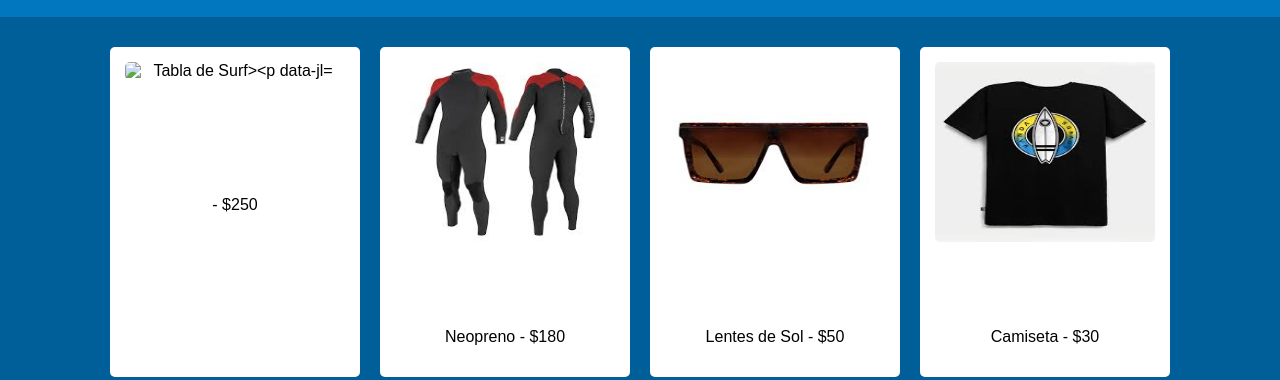
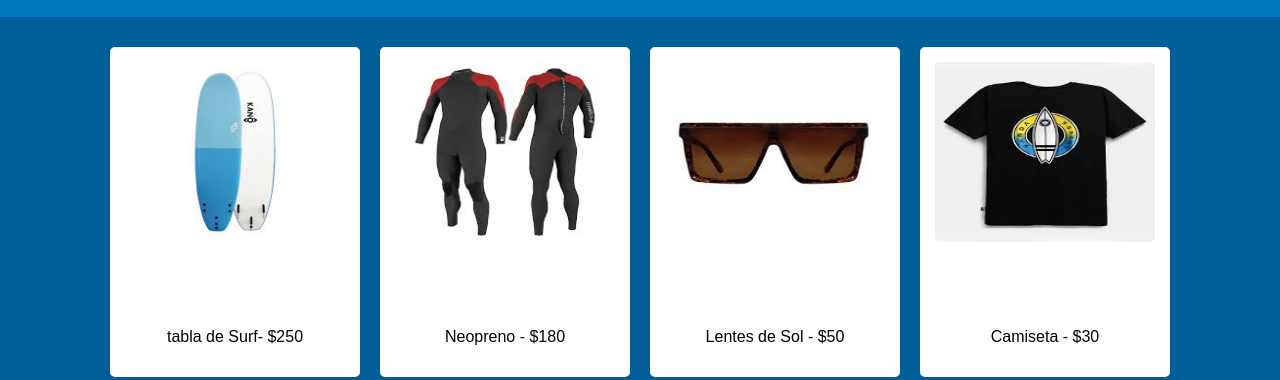
Before and after one commit to seanpaulnely/seanpaulnely, a plain HTML site: page index.html in a window 1280 px wide. Shown: the part 458-838 px from the top of the page. Drawn offline with Linux system fonts and the light colour scheme.

Commit message:
Add files via upload

```diff
--- a/index.html
+++ b/index.html
@@ -106,7 +106,7 @@
     </div>
 
     <div class="productos">
-        <div class="producto"><img src="tabla de surf" alt="Tabla de Surf><p>- $250</p></div>
+        <div class="producto"><img src="images.jpeg" alt="Tabla de Surf"><p>tabla de Surf- $250</p></div>
         <div class="producto"><img src="neopreno.jpeg" alt="Neopreno"><p>Neopreno - $180</p></div>
         <div class="producto"><img src="lentes.jpeg" alt="Lentes de Sol"><p>Lentes de Sol - $50</p></div>
         <div class="producto"><img src="camisetasurf.jpeg" alt="Camiseta Surf"><p>Camiseta  - $30</p></div>
```
